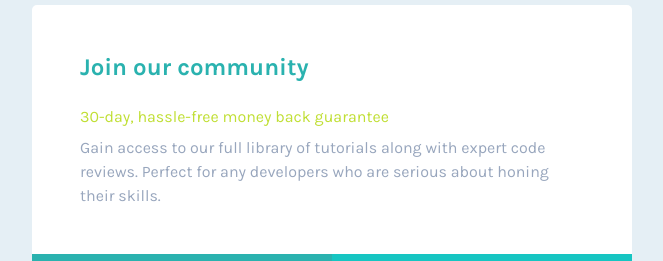
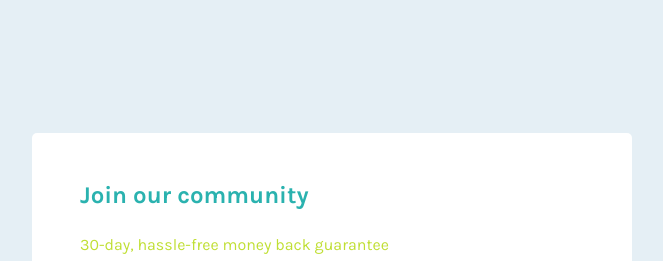
Before and after one commit to widss/single-price-grid-component-master, a plain HTML site: page index.html in a window 1280 px wide. Shown: the top 261 px of the page, without its empty margins (308-971 px from the left). Drawn offline with nearby package versions, Linux system fonts and the light colour scheme.

Commit message:
Update style.css

```diff
--- a/style.css
+++ b/style.css
@@ -1,6 +1,6 @@
 body{
 	/*tag*/
-	margin: auto;
+	margin: 10% auto;
 	width: 50%;
 	padding: 5px;
 	background-color: hsl(204, 43%, 93%);
```
